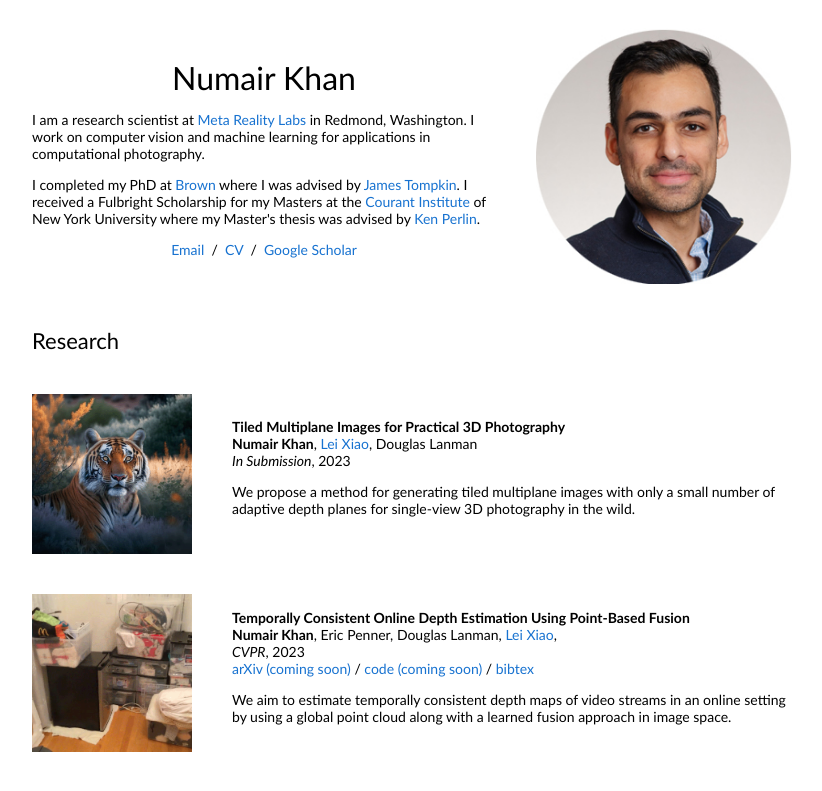
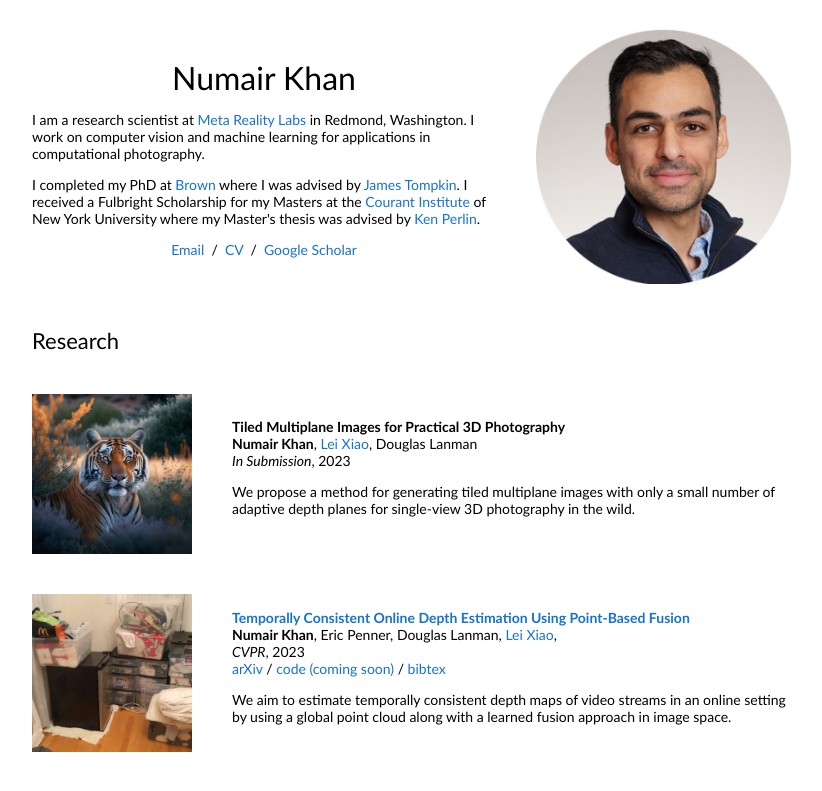
Before and after one commit to nkhan2/nkhan2.github.io, a plain HTML site: page index.html in a window 1280 px wide. Shown: the top 791 px of the page, without its empty margins (228-1050 px from the left). Drawn offline with Linux system fonts and the light colour scheme.

Commit message:
Arxiv link for CVPR 2023

```diff
--- a/index.html
+++ b/index.html
@@ -105,14 +105,16 @@
     </script>
   </td>
   <td style="padding:20px;width:75%;vertical-align:middle">
-    <papertitle>Temporally Consistent Online Depth Estimation Using Point-Based Fusion</papertitle>
+    <a href="https://research.facebook.com/publications/temporally-consistent-online-depth-estimation-using-point-based-fusion/">
+      <papertitle>Temporally Consistent Online Depth Estimation Using Point-Based Fusion</papertitle>
+    </a>
     <br>
     <strong>Numair Khan</strong>, Eric Penner, Douglas Lanman,
     <a href="https://leixiao-ubc.github.io">Lei Xiao</a>,
     <br>
     <em>CVPR</em>, 2023 &nbsp
     <br>
-    <a href="">arXiv (coming soon)</a> /
+    <a href="https://arxiv.org/abs/2304.07435">arXiv</a> /
     <a href="">code (coming soon)</a> /
     <a href="./data/khan2023tcod.bib">bibtex</a>
     <p></p>
```
